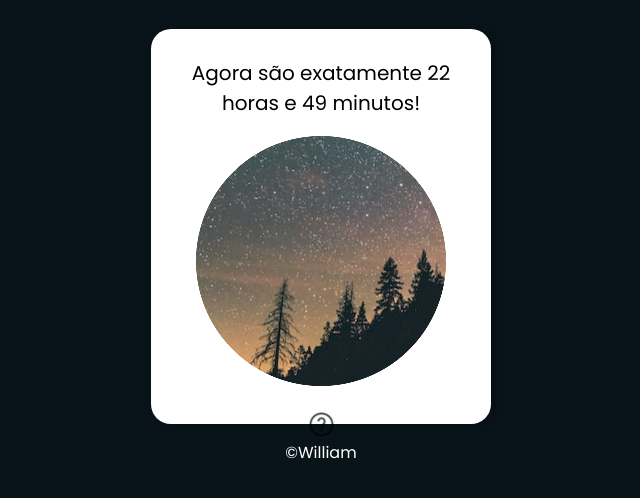
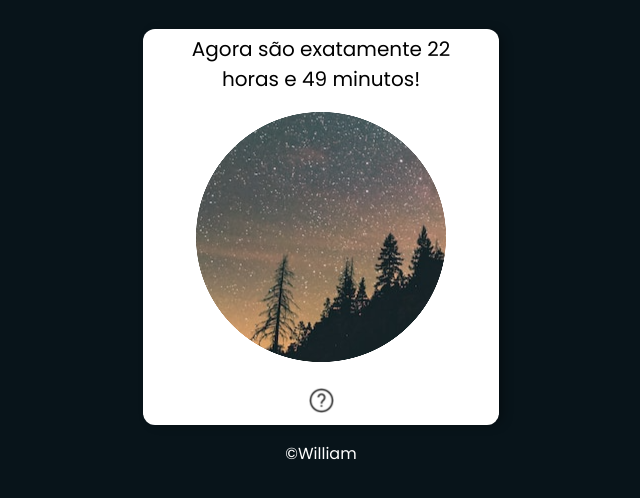
Before and after one commit to williamcouto/projeto-horadodia, a plain HTML site: page index.html in a window 1280 px wide. Shown: the part 94-592 px from the top of the page, without its empty margins (319-959 px from the left). Drawn offline with Linux system fonts and the light colour scheme.

Commit message:
Update style.css

```diff
--- a/style.css
+++ b/style.css
@@ -22,14 +22,15 @@ div{
 }
 
 section{
-    display: block;
-    background-color: white;
-    border-radius: 20px;
+    display: flex;
+    flex-direction: column;
+    justify-content: center;
+    background-color: #ffff;
+    border-radius: 12px;
     box-shadow: 5px 1px 11px -2px rgba(0, 0, 0, 0.383);
-    width: 300px;
-    min-width: 250px;
-    height: 355px;
-    padding: 20px;
+    width: 320px;
+    height: 360px;
+    padding: 18px;
     margin: auto;
 }
 
```
